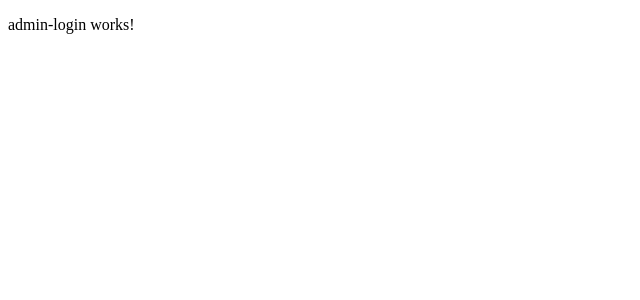
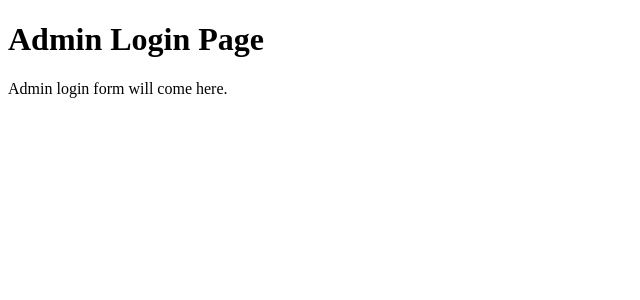
Before and after one commit to hasangaanawarathna/RTX-jewelry, an Angular app: page /admin/login in a window 1280 px wide. Shown: the top 300 px of the page, without its empty margins (0-640 px from the left). Built offline with nearby package versions, Linux system fonts and the light colour scheme.

Commit message:
Update admin login page content and structure

```diff
--- a/src/app/admin/admin-login/admin-login.html
+++ b/src/app/admin/admin-login/admin-login.html
@@ -1 +1,2 @@
-<p>admin-login works!</p>
+<h1>Admin Login Page</h1>
+<p>Admin login form will come here.</p>
```
